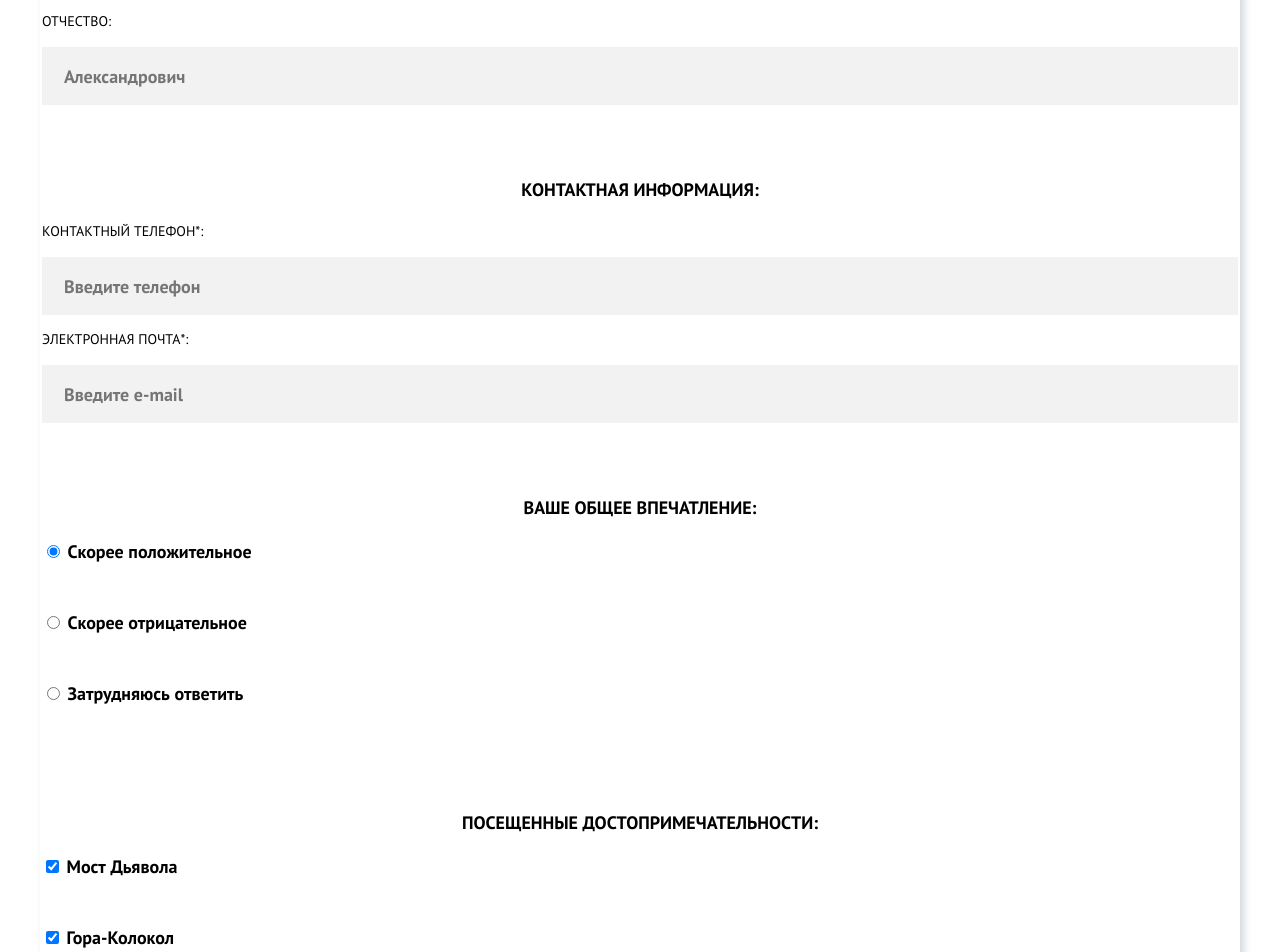
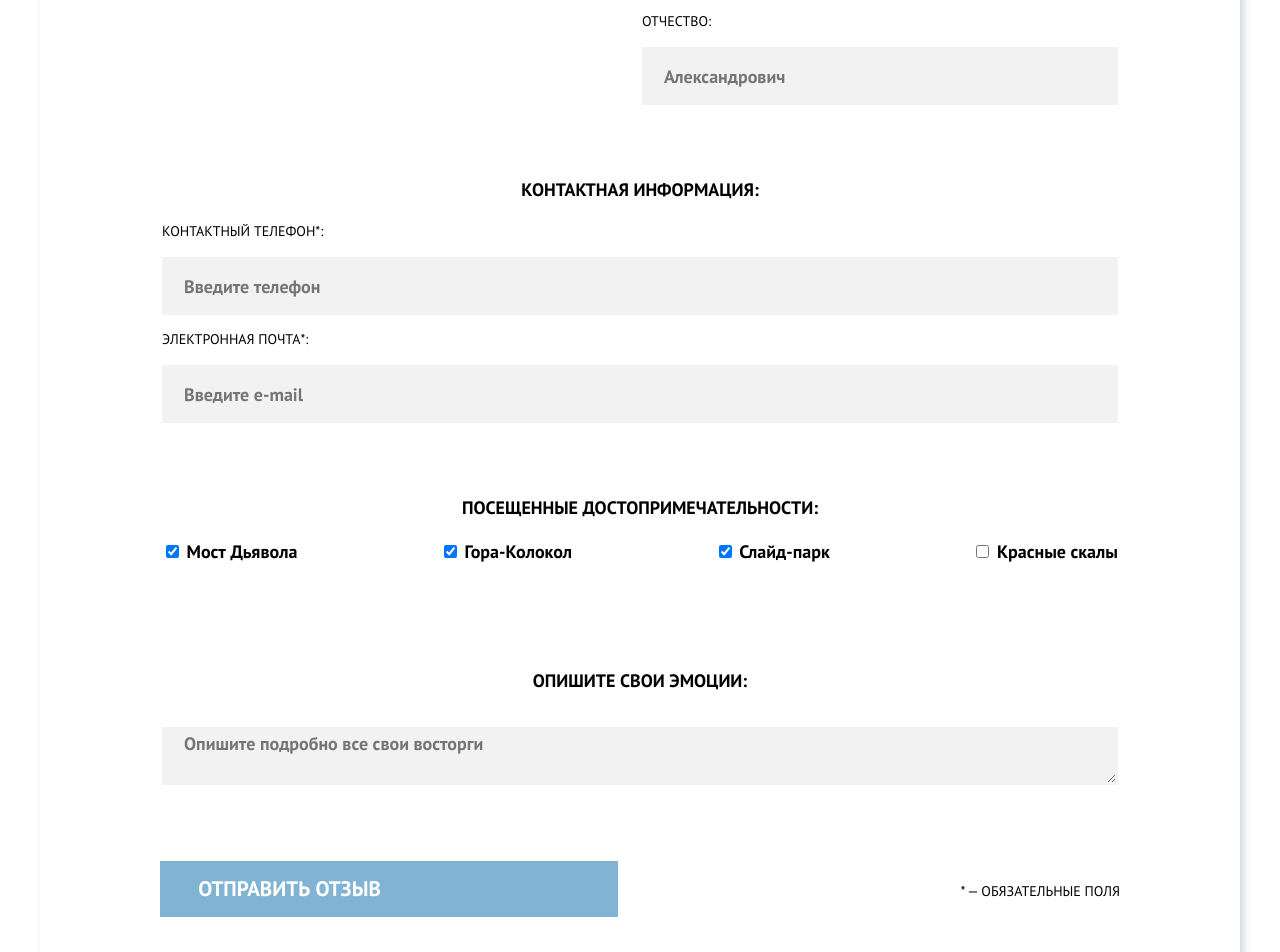
Before and after one commit to sezann/1681547-sedona-22, a website: page source/form.html in a window 1280 px wide. Shown: the part 1100-2052 px from the top of the page. Drawn offline with nearby package versions, Linux system fonts and the light colour scheme; files that its build step writes are made by us from their sources.

Commit message:
Адаптивная сетка страницы формы

```diff
--- a/source/form.html
+++ b/source/form.html
@@ -2,6 +2,7 @@
 <html class="page" lang="ru">
   <head>
     <meta charset="utf-8">
+    <meta name="viewport" content="width=device-width, initial-scale=1">
     <link href="https://fonts.googleapis.com/css2?family=PT+Sans:wght@400;700&display=swap" rel="stylesheet">
     <link href="css/style.css" rel="stylesheet">
     <title>HTML Academy: Седона</title>
@@ -37,24 +38,24 @@
           <form class="feedback__form form" action="https://echo.htmlacademy.ru" method="POST">
             <fieldset class="form__field">
               <h3 class="form__subtitle">Представьтесь:</h3>
-              <p>
+              <p class="form__text">
                 <label class="form__label">Имя*:
                   <input class="form__input" type="text" name="name" placeholder="Петр">
                 </label>
               </p>
-              <p>
+              <p class="form__text">
                 <label class="form__label">Фамилия*:
                   <input class="form__input" type="text" name="surname" placeholder="Иванов">
                 </label>
               </p>
-              <p>
+              <p class="form__text">
                 <label class="form__label">Отчество:
                   <input class="form__input" type="text" name="patronymic" placeholder="Александрович">
                 </label>
               </p>
             </fieldset>
 
-            <fieldset class="form__field">
+            <fieldset class="form__field form__field--info">
               <h3 class="form__subtitle">Контактная информация:</h3>
               <p>
                 <label>Контактный телефон*:
@@ -68,65 +69,66 @@
               </p>
             </fieldset>
 
-            <fieldset class="form__field">
+            <fieldset class="form__field form__field--impression">
               <h3 class="form__subtitle">Ваше общее впечатление:</h3>
               <ul class="form__list">
                 <li class="form__item">
                   <label>
-                    <input class="form__input-impression" type="radio" name="impression" value="positive" checked>
+                    <input class="form__input--impression" type="radio" name="impression" value="positive" checked>
                     Скорее положительное
                   </label>
                 </li>
                 <li class="form__item">
                   <label>
-                    <input class="form__input-impression" type="radio" name="impression" value="negative">
+                    <input class="form__input--impression" type="radio" name="impression" value="negative">
                     Скорее отрицательное
                   </label>
                 </li>
                 <li class="form__item">
                   <label>
-                    <input class="form__input-impression" type="radio" name="impression" value="unsure">
+                    <input class="form__input--impression" type="radio" name="impression" value="unsure">
                     Затрудняюсь ответить
                   </label>
                 </li>
               </ul>
             </fieldset>
 
-            <fieldset class="form__field">
+            <fieldset class="form__field form__field--sights">
               <h3 class="form__subtitle">Посещенные достопримечательности:</h3>
-              <ul class="form__list">
+              <ul class="form__list form__list--sights">
                 <li class="form__item">
                   <label>
-                    <input class="form__input-sights" type="checkbox" name="bridge" checked>
+                    <input class="form__input--sights" type="checkbox" name="bridge" checked>
                     Мост Дьявола
                   </label>
                 </li>
                 <li class="form__item">
                   <label>
-                    <input class="form__input-sights" type="checkbox" name="mountain" checked>
+                    <input class="form__input--sights" type="checkbox" name="mountain" checked>
                     Гора-Колокол
                   </label>
                 </li>
                 <li class="form__item">
                   <label>
-                    <input class="form__input-sights" type="checkbox" name="park" checked>
+                    <input class="form__input--sights" type="checkbox" name="park" checked>
                     Слайд-парк
                   </label>
                 </li>
                 <li class="form__item">
                   <label>
-                    <input class="form__input-sights" type="checkbox" name="rock">
+                    <input class="form__input--sights" type="checkbox" name="rock">
                     Красные скалы
                   </label>
                 </li>
               </ul>
             </fieldset>
 
-            <fieldset class="form__field">
+            <fieldset class="form__field form__field--emotions">
               <h3 class="form__subtitle">Опишите свои эмоции:</h3>
-              <textarea class="form__input-emotions" type="text" rows="5" name="emotions" placeholder="Опишите подробно все свои восторги"></textarea>
+              <textarea class="form__input" type="text" rows="5" name="emotions" placeholder="Опишите подробно все свои восторги"></textarea>
             </fieldset>
             <button class="form button" type="submit">Отправить отзыв</button>
+            <p class="form__legend">* &mdash; обязательные поля</p>
           </form>
         </section>
       </main>
--- a/source/sass/blocks/button.scss
+++ b/source/sass/blocks/button.scss
@@ -10,13 +10,14 @@
   background-color: $lightblue;
   border: $lightblue;
 
-  padding: 15px;
+  padding: 15px 30px;
   margin: 50px 0;
 }
 
 @media (min-width: $tablet-width) {
   .button {
-    display: block;
+    display: grid;
+    grid-template-columns: 1fr;
     width: 458px;
   }
 }
--- /dev/null
+++ b/source/sass/blocks/feedback.scss
@@ -0,0 +1,11 @@
+@media (min-width: $tablet-width) {
+  .feedback {
+    padding: 0 60px;
+  }
+}
+
+@media (min-width: $desktop-width) {
+  .feedback {
+    padding: 0 120px;
+  }
+}
--- a/source/sass/blocks/form.scss
+++ b/source/sass/blocks/form.scss
@@ -1,16 +1,16 @@
 .form__field {
   border: none;
   padding: 20px 0;
+}
+.form__list {
+  list-style: none;
+  margin: 0;
+  padding: 0;
 }
 .form__subtitle {
   font-size: 18px;
   line-height: 26px;
   text-align: center;
-}
-.form__list {
-  list-style: none;
-  margin: 0;
-  padding: 0;
 }
 .form__item {
   font-size: 18px;
@@ -25,25 +25,53 @@
   line-height: 26px;
   font-weight: bold;
   color: $basic-black;
-
-  height: 58px;
   background-color: $form-gray;
   border: 2px solid $form-gray;
-
+  height: 58px;
   width: 100%;
   margin-top: 15px;
   padding-left: 20px;
+    &--emotions {
+      width: 272px;
+      padding: 20px 0;
+    }
 }
-.form__input-emotions {
-  font-family: inherit;
-  font-size: 18px;
-  line-height: 26px;
-  font-weight: bold;
-  color: $basic-black;
+.form__legend {
+  display: none;
+}
 
-  width: 272px;
-  background-color: $form-gray;
-  border: 2px solid $form-gray;
+@media (min-width: $tablet-width) {
+  .form {
+    display: grid;
+    grid-template-columns: 1fr 1fr;
+    align-items: baseline;
+  }
+  .form__field--info {
+    grid-column: 1 / -1;
+  }
+  .form__field--impression {
+    grid-column: 1 / 2;
+    grid-row: 1 / 2;
+  }
+  .form__field--sights {
+    grid-column: 1 / -1;
+  }
+  .form__list--sights {
+    display: grid;
+    grid-template-columns: 1fr 1fr;
+  }
+  .form__field--emotions {
+    grid-column: 1 / -1;
+  }
+  .form__legend {
+    display: block;
+    justify-self: end;
+  }
+}
 
-  padding: 10px 20px;
+@media (min-width: $desktop-width) {
+  .form__list--sights {
+    display: flex;
+    justify-content: space-between;
+  }
 }
--- a/source/sass/style.scss
+++ b/source/sass/style.scss
@@ -15,6 +15,7 @@
 @import "blocks/recommendations.scss";
 @import "blocks/features.scss";
 @import "blocks/hotel-search.scss";
+@import "blocks/feedback.scss";
 @import "blocks/form.scss";
 @import "blocks/gallery.scss";
 @import "blocks/video.scss";
```
Also changed, not shown: source/catalog.html (+16 -24 lines), source/img/photo-1-desktop.jpg.jpg (added), source/img/photo-1-mobile.jpg.jpg (deleted), source/img/photo-2-desktop.jpg.jpg (added), source/img/photo-2-mobile.jpg.jpg (deleted), source/img/photo-3-desktop.jpg.jpg (added), source/img/photo-3-mobile.jpg.jpg (deleted), source/img/photo-4-desktop.jpg.jpg (added). Lines whose indentation alone changed are shown as unchanged.
